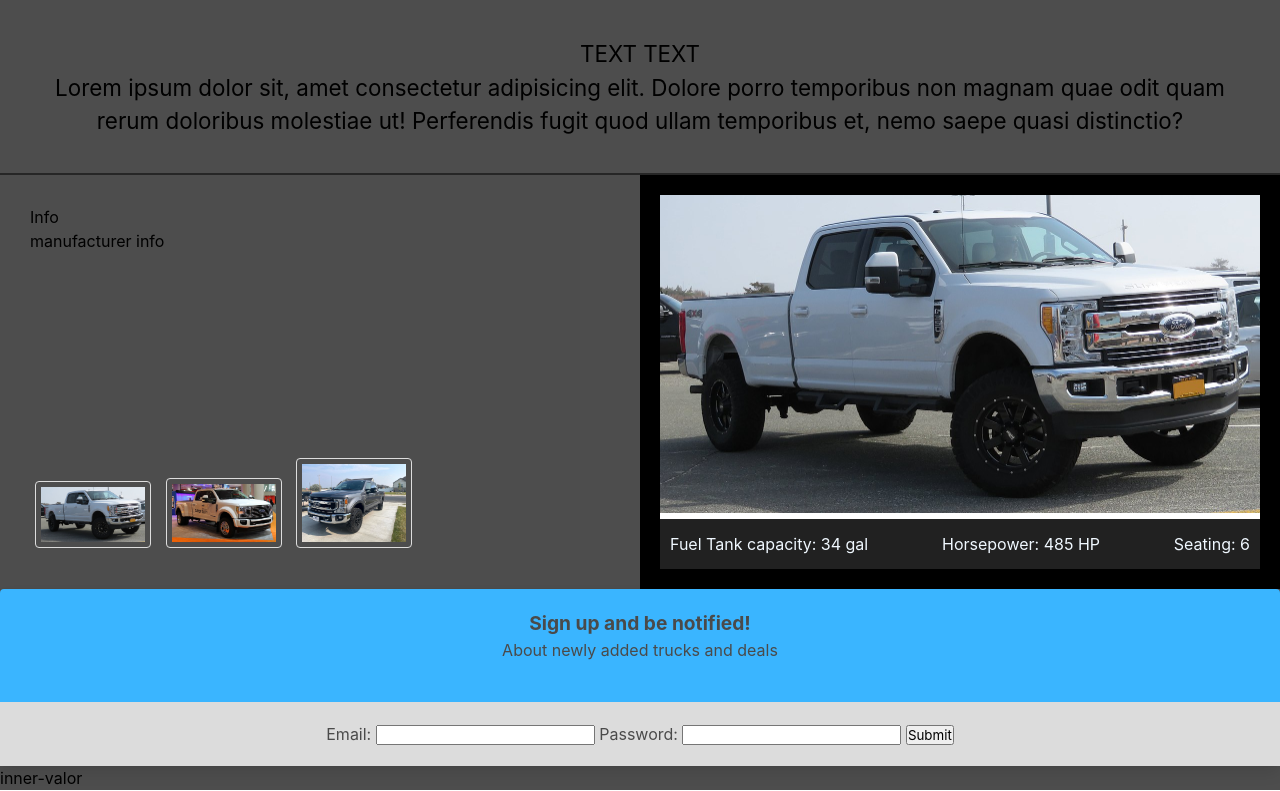
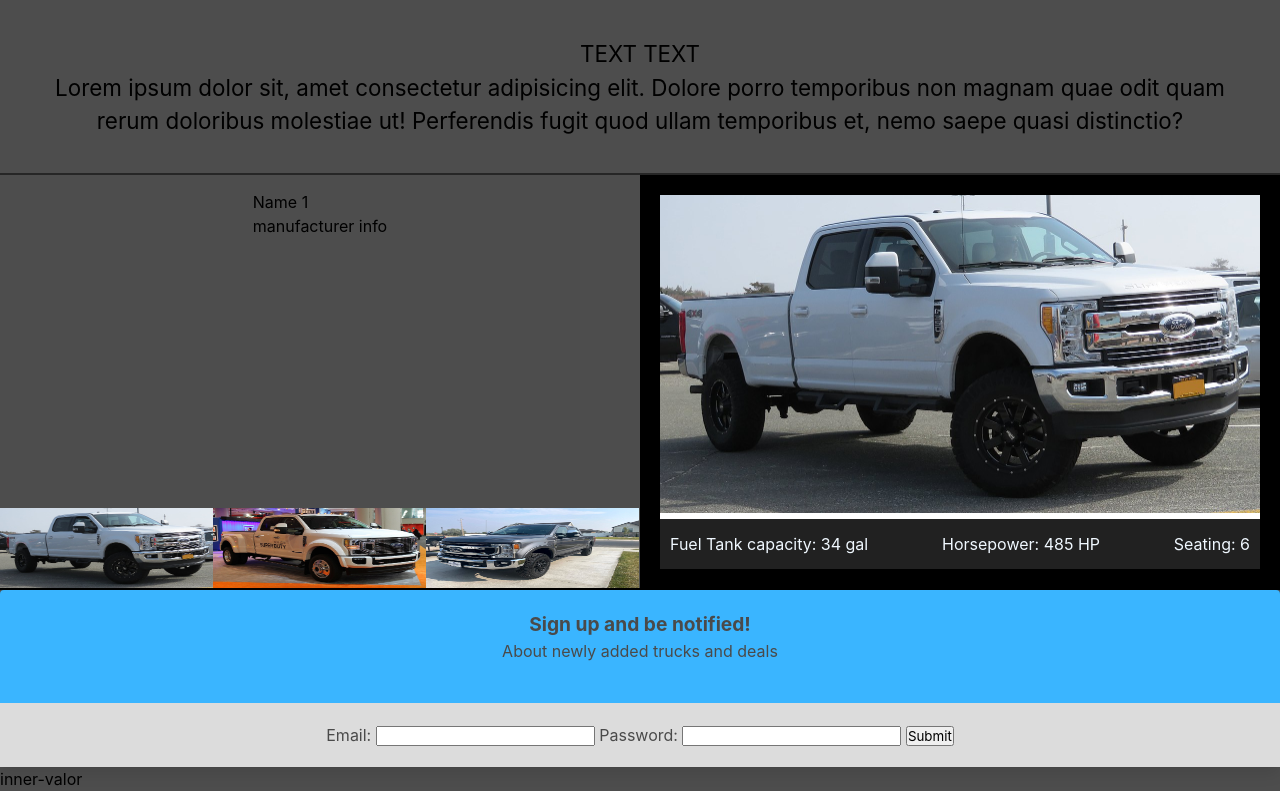
Before and after one commit to inner-valor/Truck-landing-page, a plain HTML site: page index.html in a window 1280 px wide. Shown: the part 4010-4801 px from the top of the page. Drawn offline with nearby package versions, Linux system fonts and the light colour scheme.

Commit message:
set truck img to be side by side for smail screens

```diff
--- a/index.html
+++ b/index.html
@@ -94,20 +94,20 @@
 
         <hr>
 
-        <main>
+        <section id="truck-info">
             <div class="container" id="truck-info">
                 <div class="info">
-                    <h1 class="truck-name">Info</h1>
+                    <h1 class="truck-name">Name 1</h1>
                     <p class="truck-manufacturer">manufacturer info</p>
                 </div>
 
                 <div class="info hide">
-                    <h1 class="truck-name">Info</h1>
+                    <h1 class="truck-name">Name 2</h1>
                     <p class="truck-manufacturer">manufacturer info</p>
                 </div>
 
                 <div class="info hide">
-                    <h1 class="truck-name">Info</h1>
+                    <h1 class="truck-name">Name 3</h1>
                     <p class="truck-manufacturer">manufacturer info</p>
                 </div>
 
@@ -130,7 +130,7 @@
                 </div>
             </div>
 
-        </main>
+        </section>
 
         <div id="action" class="card">
             <div class="card-content">
--- a/style.css
+++ b/style.css
@@ -79,9 +79,9 @@ body {
 }
 
 /* main content */
-
-main {
-    display: flex;
+#main {
+    margin-top: 20px;
+    border-top: 5px solid black;
 }
 
 #truck-nav {
@@ -158,17 +158,42 @@ hr {
 
 }
 
-#main {
-    margin-top: 20px;
-    border-top: 5px solid black;
+
+#truck-info {
+    display: flex;
+    border-bottom: 1px solid black;
 }
 
 .container {
     display: flex;
     flex-direction: column;
     justify-content: space-between;
+    align-items: center;
     width: 50%;
-    padding: 30px;
+
+}
+
+.info {
+    margin-top: 15px;
+}
+
+.img-container {
+    display: flex;
+    height: 80px;
+    width: 100%;
+}
+
+.img-container img {
+    width: 33.3%;
+    height: 5em;
+
+}
+
+.img-container img:hover {
+    box-shadow: 0 0 10px black;
+    cursor: pointer;
+    z-index: 1;
+
 }
 
 .img-box {
@@ -180,7 +205,7 @@ hr {
 }
 
 .img-box img {
-    height: 20px;
+    height: 100%;
     width: 33%;
 }
 
@@ -188,19 +213,6 @@ hr {
     padding: 0;
     border: 20px solid black;
     background-color: white;
-}
-
-.img-container img {
-    width: 20%;
-    border: 1px solid #ddd;
-    border-radius: 4px;
-    margin: 5px;
-    padding: 5px;
-}
-
-.img-container img:hover {
-    box-shadow: 0 0 2px 1px rgba(0, 140, 186, 0.5);
-    cursor: pointer;
 }
 
 #stats {
```
